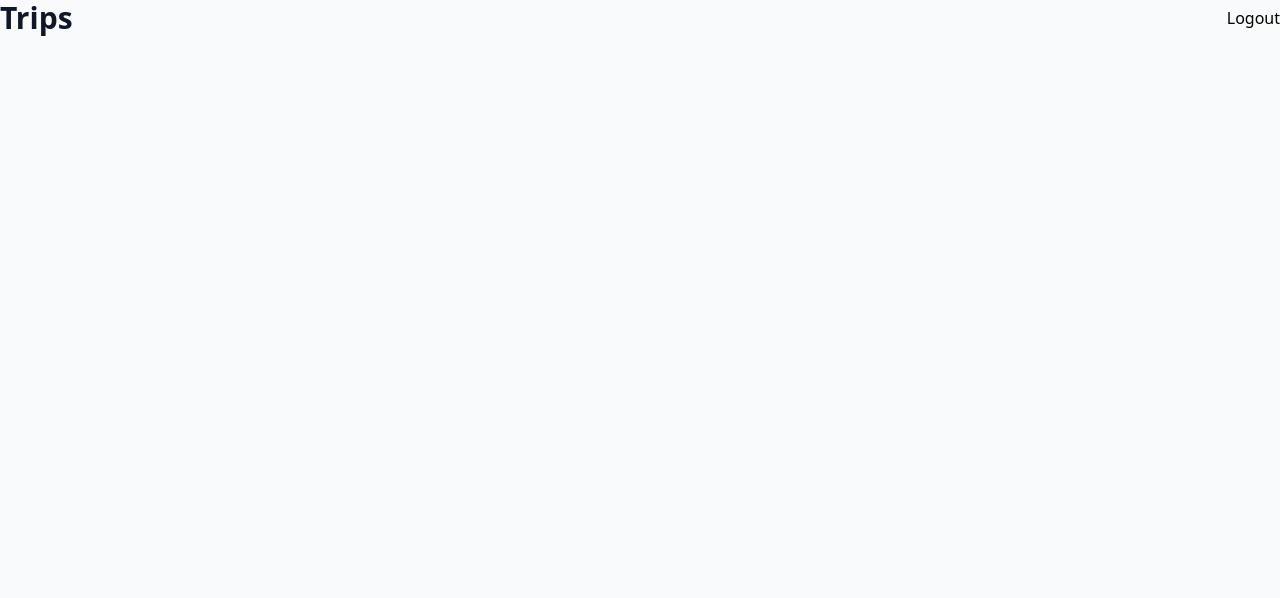
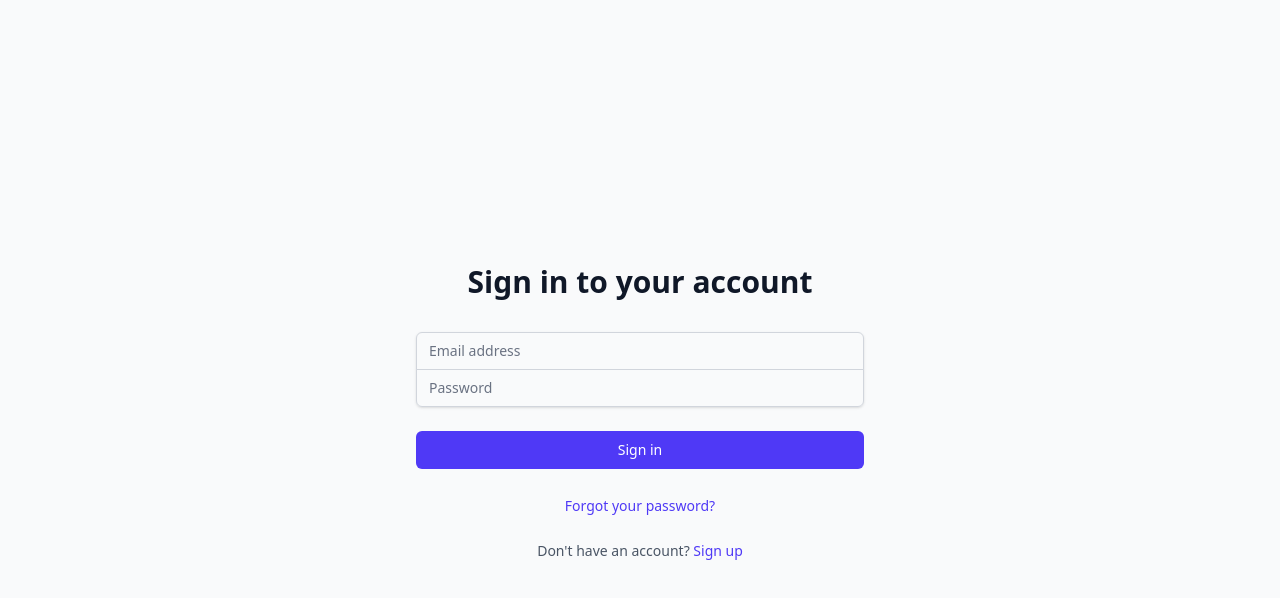
Before and after one commit to younesbaanise/tripmap, a React (Vite) app: page /login in a window 1280 px wide. Before the commit this address led to /trips. Shown: the top 598 px of the page. Built offline with nearby package versions, Linux system fonts and the light colour scheme; no server answers; sample sign-in values are in the browser's storage.

Commit message:
feat: add email verification UI and clean up reset password files

```diff
--- a/src/pages/ForgetPassword.jsx
+++ b/src/pages/ForgetPassword.jsx
@@ -1,11 +1,11 @@
-import { useState } from 'react';
-import { sendPasswordResetEmail } from 'firebase/auth';
-import { auth } from '../services/firebase';
-import { toast } from 'react-hot-toast';
-import { useNavigate } from 'react-router';
+import { useState } from "react";
+import { sendPasswordResetEmail } from "firebase/auth";
+import { auth } from "../services/firebase";
+import { toast } from "react-hot-toast";
+import { useNavigate } from "react-router";
 
 const ForgetPassword = () => {
-  const [email, setEmail] = useState('');
+  const [email, setEmail] = useState("");
   const [loading, setLoading] = useState(false);
   const navigate = useNavigate();
 
@@ -13,30 +13,32 @@ const ForgetPassword = () => {
     e.preventDefault();
 
     if (!email.trim()) {
-      toast.error('Please enter your email address.');
+      toast.error("Please enter your email address.");
       return;
     }
 
     setLoading(true);
 
     try {
-      await sendPasswordResetEmail(auth, email);
+      const redirectUrl = `${window.location.origin}/login`;
+      await sendPasswordResetEmail(auth, email, {
+        url: redirectUrl,
+      });
 
-      // Always show the same message regardless of whether email exists
-      toast.success('If an account exists with this email, a password reset link has been sent. If you don\'t see it, check your spam folder.');
+      toast.success(
+        "If an account exists with this email, a password reset link has been sent. If you don't see it, check your spam folder."
+      );
 
       // Clear the form
-      setEmail('');
+      setEmail("");
+    } catch (error) {
 
-    } catch (error) {
-      console.error('Password reset error:', error);
-
-      // Don't show specific error messages to avoid revealing if email exists
-      // Just show the same success message for security
-      toast.success('If an account exists with this email, a password reset link has been sent. If you don\'t see it, check your spam folder.');
+      toast.success(
+        "If an account exists with this email, a password reset link has been sent. If you don't see it, check your spam folder."
+      );
 
       // Clear the form even on error for consistency
-      setEmail('');
+      setEmail("");
     } finally {
       setLoading(false);
     }
@@ -50,7 +52,8 @@ const ForgetPassword = () => {
             Reset your password
           </h2>
           <p className="mt-2 text-center text-sm text-gray-600">
-            Enter your email address and we'll send you a link to reset your password.
+            Enter your email address and we'll send you a link to reset your
+            password.
           </p>
         </div>
 
@@ -78,14 +81,14 @@ const ForgetPassword = () => {
               disabled={loading}
               className="group relative w-full flex justify-center py-2 px-4 border border-transparent text-sm font-medium rounded-md text-white bg-indigo-600 hover:bg-indigo-700 focus:outline-none focus:ring-2 focus:ring-offset-2 focus:ring-indigo-500 disabled:opacity-50 disabled:cursor-not-allowed"
             >
-              {loading ? 'Sending...' : 'Send reset link'}
+              {loading ? "Sending..." : "Send reset link"}
             </button>
           </div>
 
           <div className="text-center">
             <button
               type="button"
-              onClick={() => navigate('/login')}
+              onClick={() => navigate("/login")}
               className="font-medium text-indigo-600 hover:text-indigo-500"
             >
               Back to login
--- a/src/pages/Login.jsx
+++ b/src/pages/Login.jsx
@@ -1,44 +1,56 @@
-import { useState, useEffect } from "react";
-import {
-  signInWithEmailAndPassword,
-  sendEmailVerification,
-} from "firebase/auth";
-import { auth } from "../services/firebase";
-import { toast } from "react-hot-toast";
-import { useNavigate } from "react-router";
-import { useAuth } from "../contexts/AuthContext";
+import { useState, useEffect } from 'react';
+import { signInWithEmailAndPassword, sendEmailVerification } from 'firebase/auth';
+import { auth } from '../services/firebase';
+import { toast } from 'react-hot-toast';
+import { useNavigate } from 'react-router';
+import { useAuth } from '../contexts/AuthContext';
 
 const Login = () => {
   const [formData, setFormData] = useState({
-    email: "",
-    password: "",
+    email: '',
+    password: ''
   });
   const [loading, setLoading] = useState(false);
   const [resendLoading, setResendLoading] = useState(false);
   const navigate = useNavigate();
   const { user } = useAuth();
 
-  // Redirect if already authenticated and email verified
-  useEffect(() => {
-    if (user && user.emailVerified) {
-      navigate("/trips");
-    }
-  }, [user, navigate]);
 
   const handleInputChange = (e) => {
     const { name, value } = e.target;
-    setFormData((prev) => ({
+    setFormData(prev => ({
       ...prev,
-      [name]: value,
+      [name]: value
     }));
+  };
+
+  const validateForm = () => {
+    // Check if fields are empty
+    if (!formData.email || !formData.password) {
+      toast.error('Please enter valid data.');
+      return false;
+    }
+
+    // Validate email format
+    const emailRegex = /^[^\s@]+@[^\s@]+\.[^\s@]+$/;
+    if (!emailRegex.test(formData.email)) {
+      toast.error('Please enter a valid email address.');
+      return false;
+    }
+
+    // Check password length
+    if (formData.password.length < 8) {
+      toast.error('Password must be at least 8 characters.');
+      return false;
+    }
+
+    return true;
   };
 
   const handleSubmit = async (e) => {
     e.preventDefault();
 
-    // Check if fields are empty
-    if (!formData.email || !formData.password) {
-      toast.error("Please enter valid data.");
+    if (!validateForm()) {
       return;
     }
 
@@ -53,28 +65,26 @@ const Login = () => {
 
       // Check if email is verified
       if (!userCredential.user.emailVerified) {
-        toast.error("Please verify your email.");
+        toast.error('Please verify your email.');
         setLoading(false);
         return;
       }
 
       // Success - wait a moment for auth state to update
-      toast.success("Login successful!");
+      toast.success('Login successful!');
 
       // Use setTimeout to ensure the auth state has time to update
       setTimeout(() => {
-        navigate("/trips");
+        navigate('/trips', { replace: true });
       }, 100);
+
     } catch (error) {
-      if (
-        error.code === "auth/user-not-found" ||
-        error.code === "auth/wrong-password"
-      ) {
-        toast.error("Invalid email or password.");
-      } else if (error.code === "auth/user-disabled") {
-        toast.error("This account has been disabled.");
+      if (error.code === 'auth/invalid-credential') {
+        toast.error('Invalid email or password.');
+      } else if (error.code === 'auth/user-disabled') {
+        toast.error('This account has been disabled.');
       } else {
-        toast.error("An error occurred during login. Please try again.");
+        toast.error('An error occurred during login. Please try again.');
       }
     } finally {
       setLoading(false);
@@ -83,7 +93,7 @@ const Login = () => {
 
   const handleResendVerification = async () => {
     if (!user) {
-      toast.error("No user found. Please sign up first.");
+      toast.error('No user found. Please sign up first.');
       return;
     }
 
@@ -91,10 +101,9 @@ const Login = () => {
 
     try {
       await sendEmailVerification(user);
-      toast.success("Verification email sent! Check your inbox.");
+      toast.success('Verification email sent! Check your inbox.');
     } catch (error) {
-      console.error("Resend verification error:", error);
-      toast.error("Failed to send verification email. Please try again.");
+      toast.error('Failed to send verification email. Please try again.');
     } finally {
       setResendLoading(false);
     }
@@ -151,14 +160,14 @@ const Login = () => {
               disabled={loading}
               className="group relative w-full flex justify-center py-2 px-4 border border-transparent text-sm font-medium rounded-md text-white bg-indigo-600 hover:bg-indigo-700 focus:outline-none focus:ring-2 focus:ring-offset-2 focus:ring-indigo-500 disabled:opacity-50 disabled:cursor-not-allowed"
             >
-              {loading ? "Signing in..." : "Sign in"}
+              {loading ? 'Signing in...' : 'Sign in'}
             </button>
           </div>
 
           <div className="text-center">
             <button
               type="button"
-              onClick={() => navigate("/forget-password")}
+              onClick={() => navigate('/forget-password')}
               className="text-sm text-indigo-600 hover:text-indigo-500"
             >
               Forgot your password?
@@ -174,17 +183,17 @@ const Login = () => {
                 disabled={resendLoading}
                 className="text-sm text-indigo-600 hover:text-indigo-500 disabled:opacity-50 disabled:cursor-not-allowed"
               >
-                {resendLoading ? "Sending..." : "Resend verification email"}
+                {resendLoading ? 'Sending...' : 'Resend verification email'}
               </button>
             </div>
           )}
 
           <div className="text-center">
             <p className="text-sm text-gray-600">
-              Don't have an account?{" "}
+              Don't have an account?{' '}
               <button
                 type="button"
-                onClick={() => navigate("/signup")}
+                onClick={() => navigate('/signup')}
                 className="font-medium text-indigo-600 hover:text-indigo-500"
               >
                 Sign up
--- a/src/pages/Signup.jsx
+++ b/src/pages/Signup.jsx
@@ -67,9 +67,10 @@ const Signup = () => {
         formData.email,
         formData.password
       );
-
-      // Send email verification
-      await sendEmailVerification(userCredential.user);
+      const redirectUrl = `${window.location.origin}/login`;
+      await sendEmailVerification(userCredential.user, {
+        url: redirectUrl
+      });
 
       // Show success message
       toast.success('Signup successful! Verification email sent. If you don\'t see it, check your spam folder.');
@@ -82,17 +83,14 @@ const Signup = () => {
         confirmPassword: ''
       });
 
-      // Navigate to login
-      navigate('/login');
-
     } catch (error) {
-      console.error('Signup error:', error);
-
-      // Handle specific Firebase errors
+      // Handle specific Firebase errors with meaningful messages
       if (error.code === 'auth/email-already-in-use') {
         toast.error('This email is already in use.');
-      } else if (error.code === 'auth/weak-password') {
-        toast.error('Password is too weak.');
+      } else if (error.code === 'auth/network-request-failed') {
+        toast.error('Network error. Please check your internet connection and try again.');
+      } else if (error.code === 'auth/too-many-requests') {
+        toast.error('Too many signup attempts. Please try again later.');
       } else {
         toast.error('An error occurred during signup. Please try again.');
       }
```
